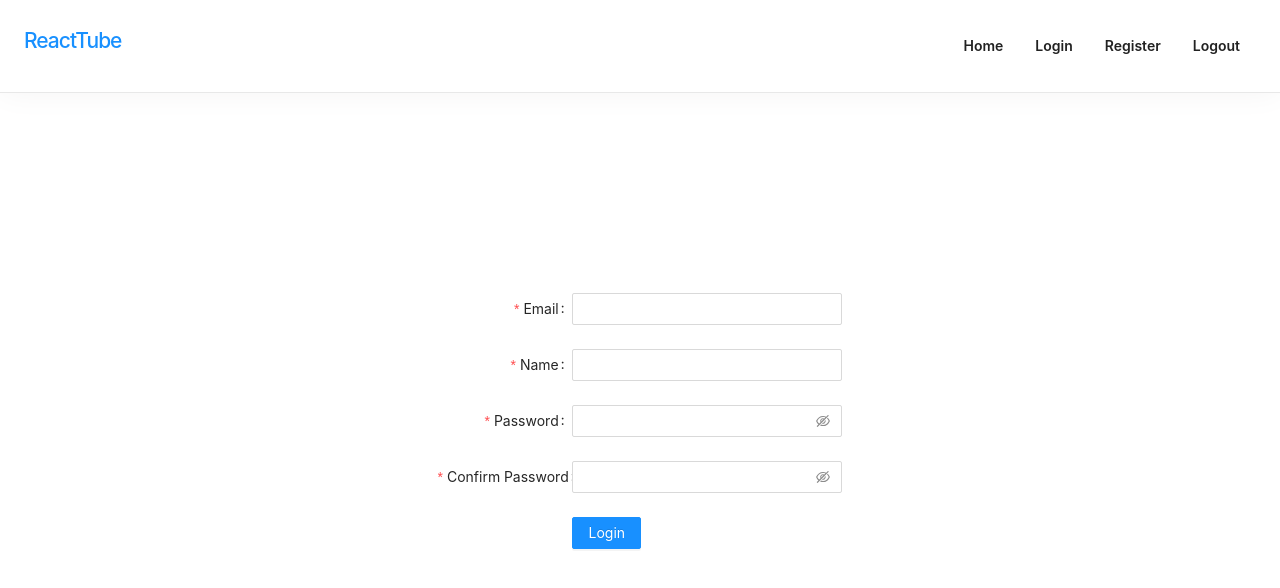
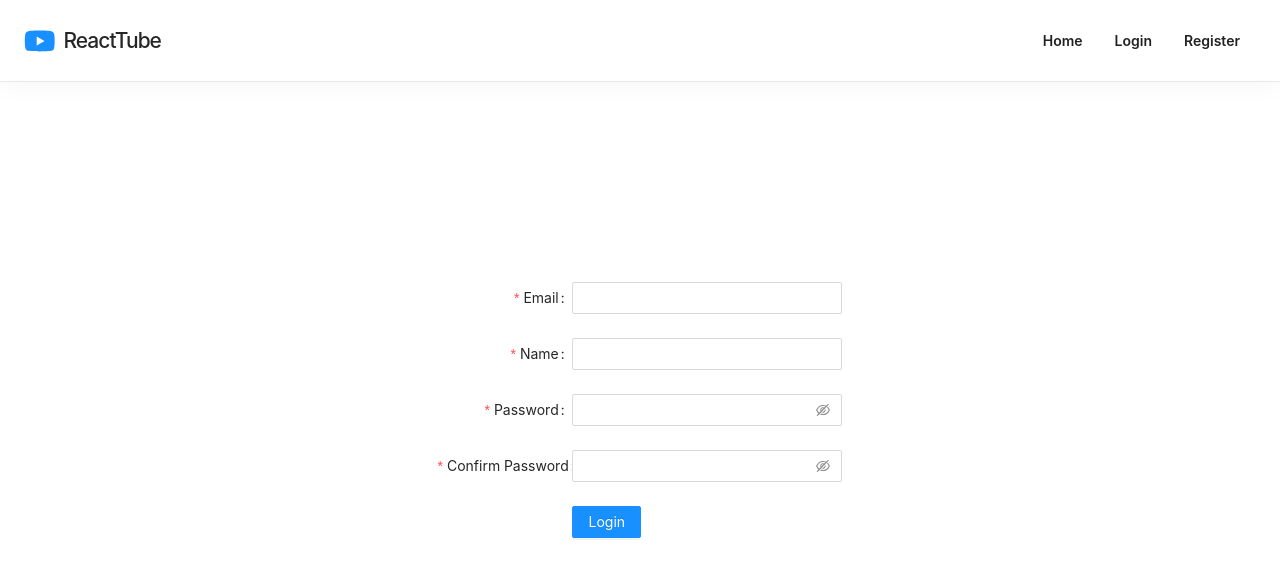
Before and after one commit to JODAHANI/ReactTube, a React (Create React App) app in the folder client/: page /register in a window 1280 px wide. Shown: the top 588 px of the page. Built offline with nearby package versions, Linux system fonts and the light colour scheme; no server answers.

Commit message:
2022-07-06 commit

```diff
--- a/client/package.json
+++ b/client/package.json
@@ -3,6 +3,10 @@
   "version": "0.1.0",
   "private": true,
   "dependencies": {
+    "@fortawesome/fontawesome-svg-core": "^6.1.1",
+    "@fortawesome/free-brands-svg-icons": "^6.1.1",
+    "@fortawesome/free-solid-svg-icons": "^6.1.1",
+    "@fortawesome/react-fontawesome": "^0.2.0",
     "@testing-library/jest-dom": "^5.16.4",
     "@testing-library/react": "^13.3.0",
     "@testing-library/user-event": "^13.5.0",
--- a/client/src/App.css
+++ b/client/src/App.css
@@ -37,9 +37,12 @@
   box-shadow: 0 0 30px #f5f4f4;
 
 }
+.nav-right a:hover{
+  color: #1890ff;
+}
 .nav-left h2{
-  color: #1890ff;
   letter-spacing: -1px;
+  padding: 0 0.5rem;
 
 }
 .nav-items {
@@ -66,7 +69,6 @@
 .login-body h2{
   font-family: 'Noto Sans KR', sans-serif;
   letter-spacing: 5px;
-  color: #1890ff;
   padding: 1.5rem;
   font-weight: bold;
 
--- a/client/src/components/NavBar/Section/Left.js
+++ b/client/src/components/NavBar/Section/Left.js
@@ -1,13 +1,18 @@
 import React from 'react'
+import { FontAwesomeIcon } from '@fortawesome/react-fontawesome'
+import { faYoutube } from "@fortawesome/free-brands-svg-icons";
 import {
-    Link
-  } from "react-router-dom";
+  Link
+} from "react-router-dom";
 
 function LeftMenu() {
   return (
-    <div className='nav-left nav-items'>
-        <Link to="/"><h2>ReactTube</h2></Link>
-    </div>
+    <Link to="/">
+      <div className='nav-left nav-items' style={{ display: 'flex', justifyContent: 'space-between', alignItems: 'center' }}>
+        <FontAwesomeIcon icon={faYoutube} size='2x' style={{ color: '#1890ff' }} />
+        <h2 style={{ margin: 0 }}>ReactTube</h2>
+      </div>
+    </Link>
   )
 }
 
--- a/client/src/components/NavBar/Section/Right.js
+++ b/client/src/components/NavBar/Section/Right.js
@@ -1,11 +1,16 @@
 import React from 'react'
 import axios from 'axios'
+import { useSelector } from 'react-redux';
+import { Menu} from 'antd';
+
 import {
   Link, useNavigate
 } from "react-router-dom";
 
 
+
 function RightMenu() {
+  const user = useSelector(state => state.user)
   const navigate = useNavigate()
   const logoutHandler = () => {
     axios.get('/api/logout').then(res => {
@@ -15,13 +20,23 @@ function RightMenu() {
       }
     })
   }
+  if (user.userData && user.userData.isAuth) {
+    return (
+      <div className='nav-right nav-items'>
+        <Menu.Item key="cart">
+          <Link to="/">Home</Link>
+        </Menu.Item>
+        <Link to="/" onClick={logoutHandler}>Logout</Link>
+      </div>
+    )
+  } else {
     return (
       <div className='nav-right nav-items'>
         <Link to="/">Home</Link>
         <Link to="/login">Login</Link>
         <Link to="/register">Register</Link>
-      <Link to="/" onClick={logoutHandler}>Logout</Link>
       </div>
     )
   }
+}
 export default RightMenu
--- a/client/src/index.js
+++ b/client/src/index.js
@@ -16,7 +16,6 @@ const createStoreWithMiddleware = applyMiddleware(promiseMiddleware, ReduxThunk)
 
 const root = ReactDOM.createRoot(document.getElementById('root'));
 root.render(
-  <React.StrictMode>
   <Provider store={createStoreWithMiddleware(
     Reducer,
     window.__REDUX_DEVTOOLS_EXTENSION__ &&
@@ -24,7 +23,6 @@ root.render(
   )}>
     <App />
   </Provider>
-  </React.StrictMode>
 );
 
 // If you want to start measuring performance in your app, pass a function
```
Also changed, not shown: 1 other file (tests, documents, lock files or other folders). Lines whose indentation alone changed are shown as unchanged.
